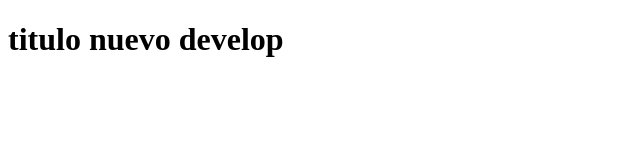
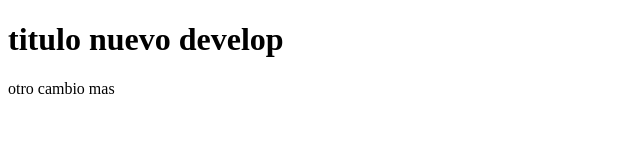
Before and after one commit to suecita90/hellogit, a plain HTML site: page index.html in a window 1280 px wide. Shown: the whole page, without its empty margins (0-640 px from the left). Drawn offline with Linux system fonts and the light colour scheme.

Commit message:
nuevo cambio de devel

```diff
--- a/index.html
+++ b/index.html
@@ -8,5 +8,6 @@
 </head>
 <body>
     <h1>titulo nuevo develop</h1>
+    otro cambio mas
 </body>
 </html>
```
